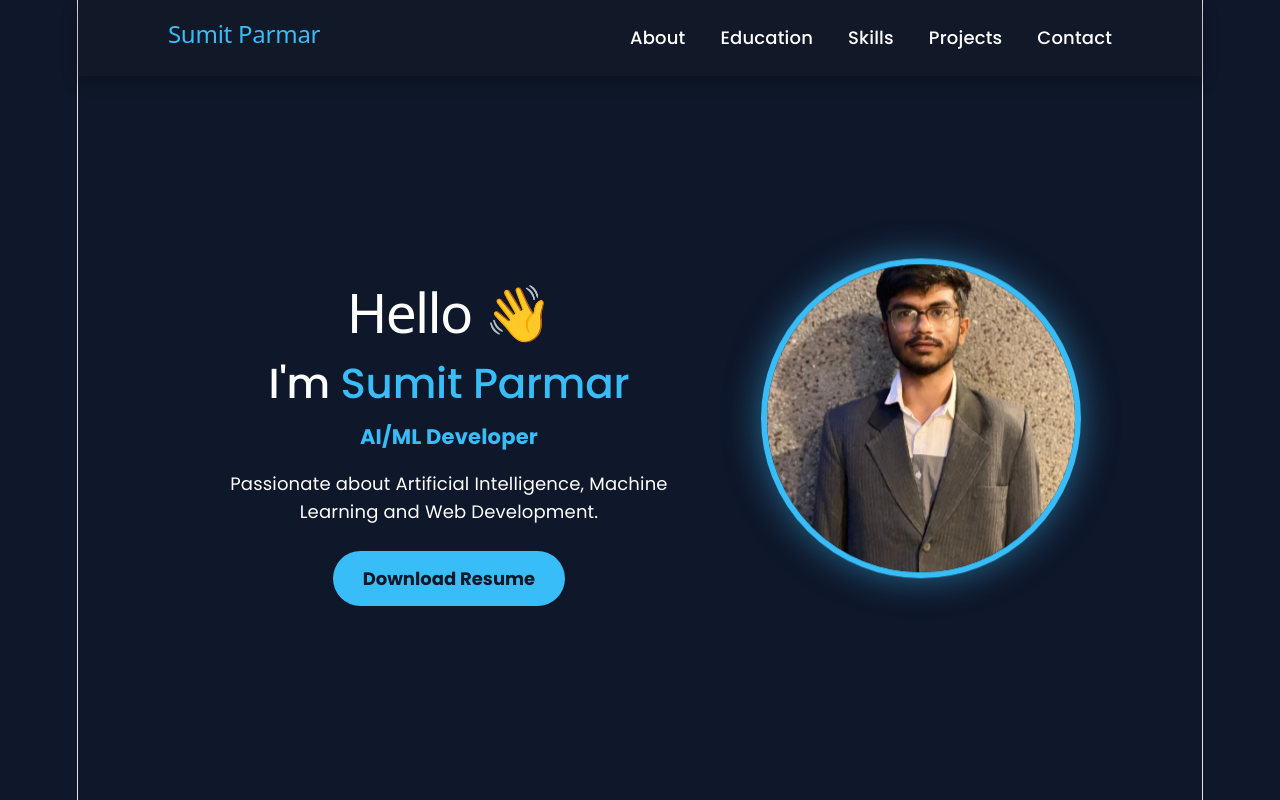
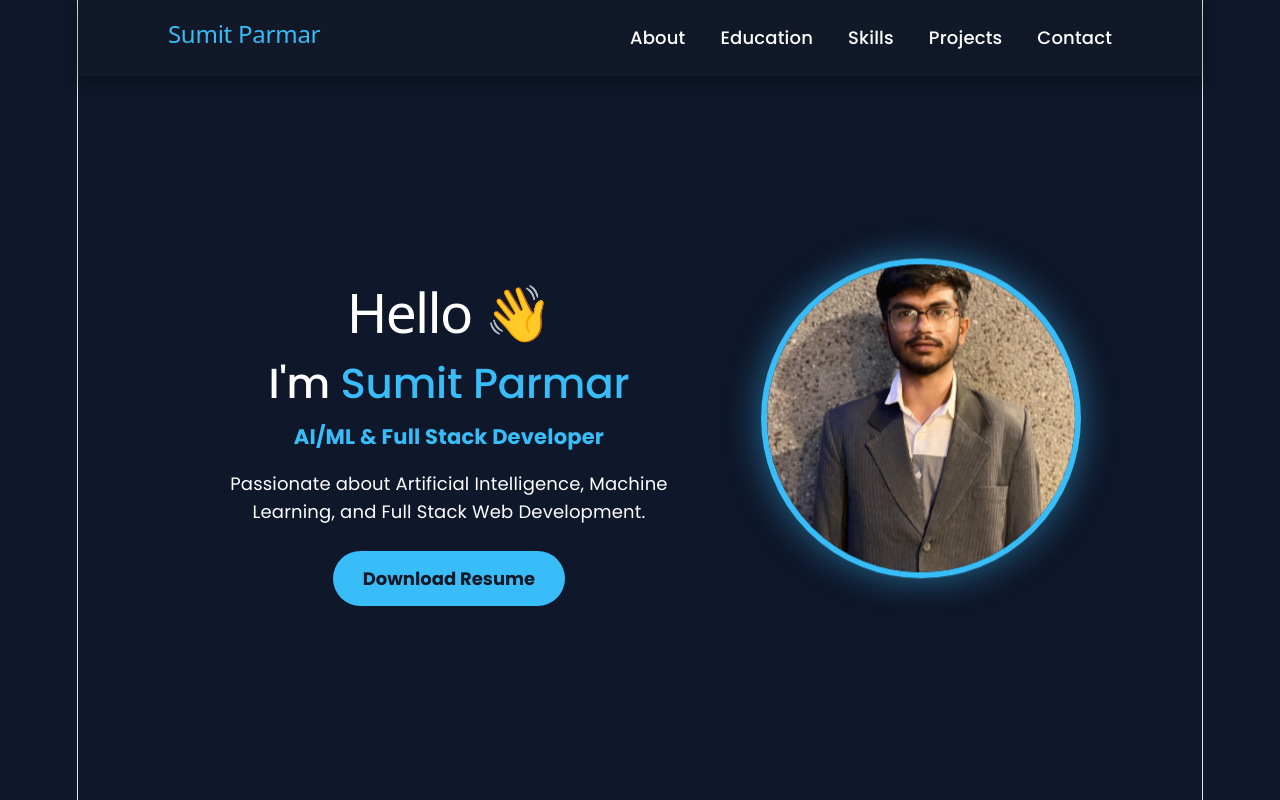
Before and after one commit to sumitparmar007/Sumit-Parmar, a React (Vite) app: page / in a window 1280 px wide. Shown: the top 800 px of the page. Built offline with nearby package versions, Linux system fonts and the light colour scheme.

Commit message:
Update title and role to AI/ML & Full Stack Developer

```diff
--- a/src/components/Contact.jsx
+++ b/src/components/Contact.jsx
@@ -69,7 +69,7 @@ function Contact() {
           <h3>Let's Connect</h3>
 
           <p className="contact-desc">
-            I'm currently looking for AI/ML Developer and AI Engineer roles. Feel free to contact me.
+            I'm currently looking for AI/ML Developer and Full Stack Developer roles. Feel free to contact me.
           </p>
 
           <div className="contact-details">
--- a/src/components/Hero.jsx
+++ b/src/components/Hero.jsx
@@ -7,10 +7,10 @@ function Hero() {
           <span className="iam">I'm </span>
           <span className="name">Sumit Parmar</span>
         </h2>
-        <h3>AI/ML Developer</h3>
+        <h3>AI/ML & Full Stack Developer</h3>
         <p>
           Passionate about Artificial Intelligence,
-          Machine Learning and Web Development.
+          Machine Learning, and Full Stack Web Development.
         </p>
 
         {/* Updated href to use public asset path */}
```
